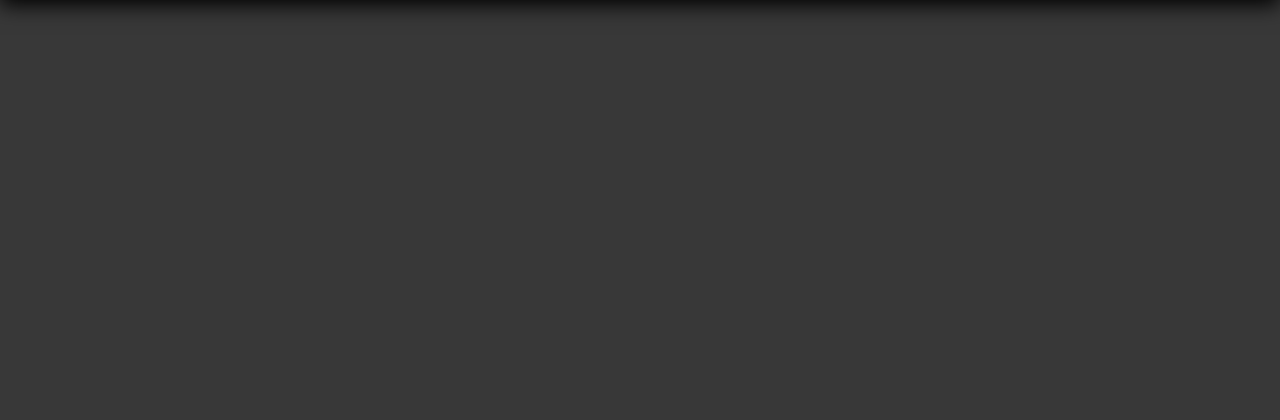
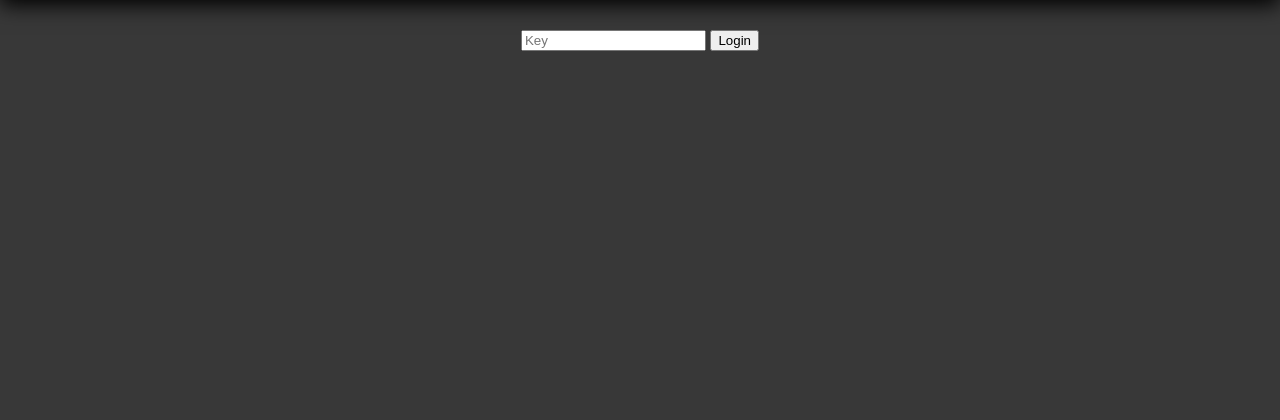
Before and after one commit to getQueryString/Ventrue-MyWebsite, a PHP site: page /Beweise.php in a window 1280 px wide. Shown: the part 70-490 px from the top of the page. Run offline with PHP 8.4, Linux system fonts and the light colour scheme; some libraries are stand-ins or nearby versions.

Commit message:
Initial commit

```diff
--- a/Beweise.php
+++ b/Beweise.php
@@ -13,17 +13,98 @@
   <link href="jsactive.css" rel="stylesheet">
 </noscript>
 <body>
-  <?php
-  $ip = $_SERVER["REMOTE_ADDR"];
-  $mip = "*";
+   <!--
+   $ip = $_SERVER["REMOTE_ADDR"];
+   $mip = "x";
 
-  if($ip != $mip):?>
-  <style>#login{display: none;}</style>
-  <?php endif; ?>
-  <form id="login" class="hidden" method="POST">
-    <input type="text" id="key" placeholder="Key">
-    <button type="button" id="login-button">Login</button>
+   if($ip == $mip):?>
+   <style>#login{display: none;}</style>
+ endif; -->
+  <form id="login" method="POST" action="">
+    <input type="text" id="key" placeholder="Key" name="key">
+    <input type="submit" id="login-button" name="login" value="Login">
   </form>
+
+    <script>var media = window.matchMedia("(max-width: 375px)");</script>
+      <?php
+  if(isset($_POST["login"])){
+    $file = file_get_contents("x.txt", FALSE, NULL, 0, 17) or die("Unable to open file!");
+    $key = $_POST["key"];
+    if($key == $file){
+      echo "<script>console.log('Richtig.');</script>";
+
+      $filename = "Beweise.zip";
+      $filepath = "download/Beweise.zip";?>
+      <script>const filename = "Beweise.zip";
+      const file_error = "Error: File " + filename + " does not found.";</script>
+      <?php
+      if(file_exists($filepath)){
+        // Define headers
+
+        header("Cache-Control: no-cache, no-store, must-revalidate");
+        header("Expires: 0");
+        header("Content-type: application/zip");
+        header('Content-Disposition: attachment; filename="'.$filename.'"');
+        header("Content-Transfer-Encoding: binary");
+        header("Content-Length: ".filesize($filepath));
+        ob_end_flush();
+        readfile($filepath);
+      } else{
+          echo "<script>console.log(file_error)</script>";
+          echo "Error: File $filename does not found.";
+        }
+
+    }else if($key == ""){
+      ?>
+          <script src="https://cdn.jsdelivr.net/npm/sweetalert2@10"></script>
+          <script>
+            if (media.matches) {
+                Swal.fire({
+                  text: "Kein Key angegeben!",
+                  icon: "warning",
+                  showConfirmButton: false,
+                  allowEscapeKey: false,
+                  allowOutsideClick: false,
+                  timer: 1500
+                })
+              } else {
+                Swal.fire({
+                  title: "Kein Key angegeben!",
+                  icon: "warning",
+                  showConfirmButton: false,
+                  allowEscapeKey: false,
+                  allowOutsideClick: false,
+                  timer: 1500
+                })
+              }</script>
+      <?php
+    }else{
+      ?>
+          <script src="https://cdn.jsdelivr.net/npm/sweetalert2@10"></script>
+          <script>
+          if (media.matches) {
+            Swal.fire({
+              text: "Falscher Key!",
+              icon: "error",
+              allowEscapeKey: false,
+              allowOutsideClick: false,
+              confirmButtonText: "OK"
+            }).then(() => {
+              window.history.back()
+            });
+          } else {
+            Swal.fire({
+              title: "Falscher Key!",
+              icon: "error",
+              allowEscapeKey: false,
+              allowOutsideClick: false,
+              confirmButtonText: "OK"
+            })
+          }</script>
+      <?php
+    }
+  }
+?>
   <header>
     <h1>Beweise</h1>
     <nav>
@@ -34,14 +115,13 @@
   </header>
   <hr / id="mlg-hr-top">
   <!-- Download -->
-  <div id="download-div" class="download-div hidden">
+  <!--<div id="download-div" class="download-div hidden">
   <form method="POST" action="download-process.php">
     <button name="download-button">DOWNLOAD</button>
-  </form>
+  </form>-->
   </div>
 </body>
-  <script type="text/javascript" src="main.js"></script>
-  <script src="https://cdn.jsdelivr.net/npm/sweetalert2@10"></script>
+  <!--<script type="text/javascript" src="main.js"></script>-->
 <footer class="footer-main" id="footer-main">
   <div id="footer1">
     <ul>
--- a/main.js
+++ b/main.js
@@ -1,19 +1,25 @@
 // Copyright© by Fin
 
 // Login
+// DownloadDiv
 const downloadDiv = document.getElementById("download-div");
 downloadDiv.classList.remove("download-div");
+
+// Input
 const inputKeyField = document.getElementById("key");
 
-
-const footer = document.getElementById("footer-main");
+// Loginform
 const loginform = document.getElementById("login");
 loginform.classList.remove("hidden");
 
-var media = window.matchMedia("(max-width: 375px)")
+// Media
+var media = window.matchMedia("(max-width: 375px)");
+
+// Login-button
+const loginButton = document.getElementById("login-button");
 
 // check Key
-document.getElementById("login-button").addEventListener("click", () => {
+loginButton.addEventListener("click", () => {
   const inputKey = inputKeyField.value;
   // Retrieve text
   fetch("0.txt")
```
Also changed, not shown: download-process.php (+0 -22 lines).
